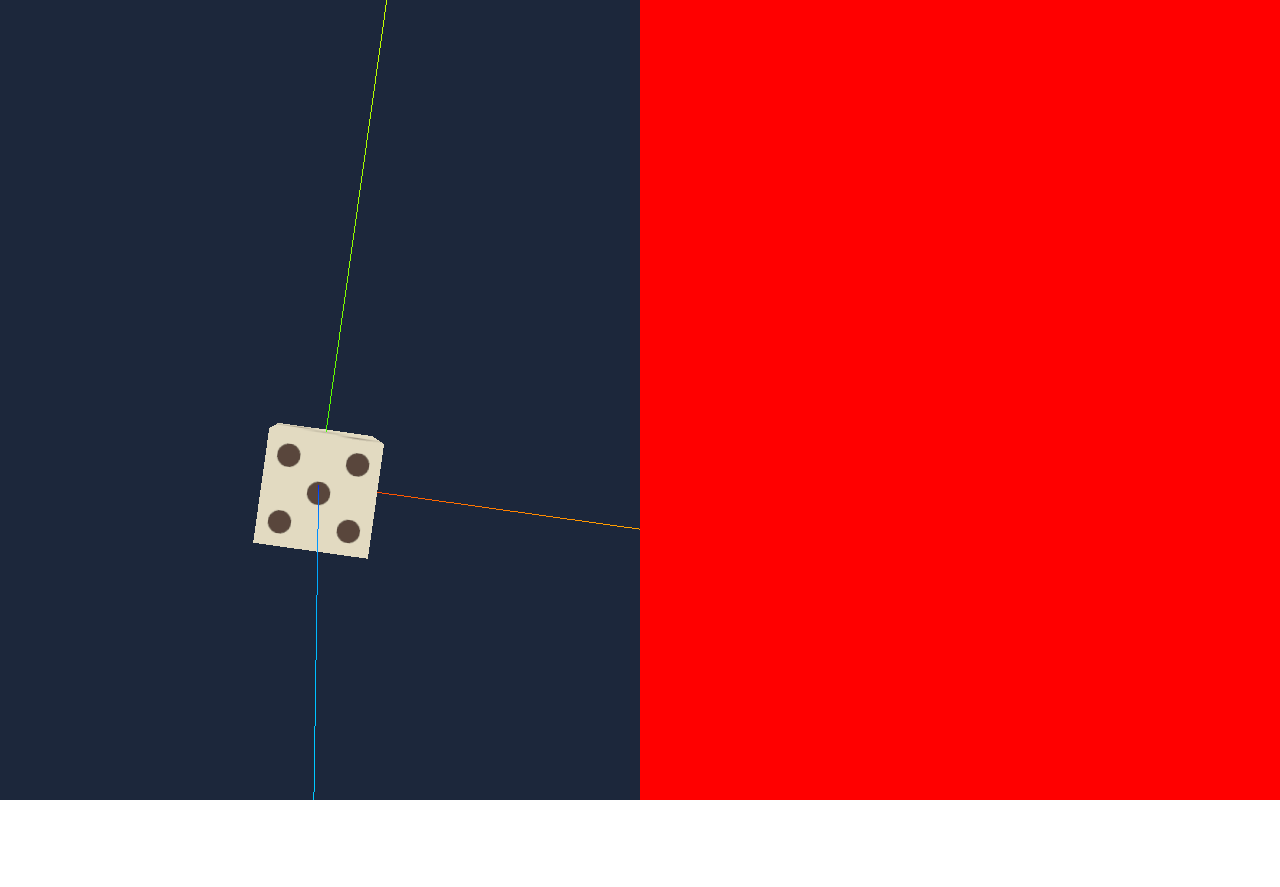
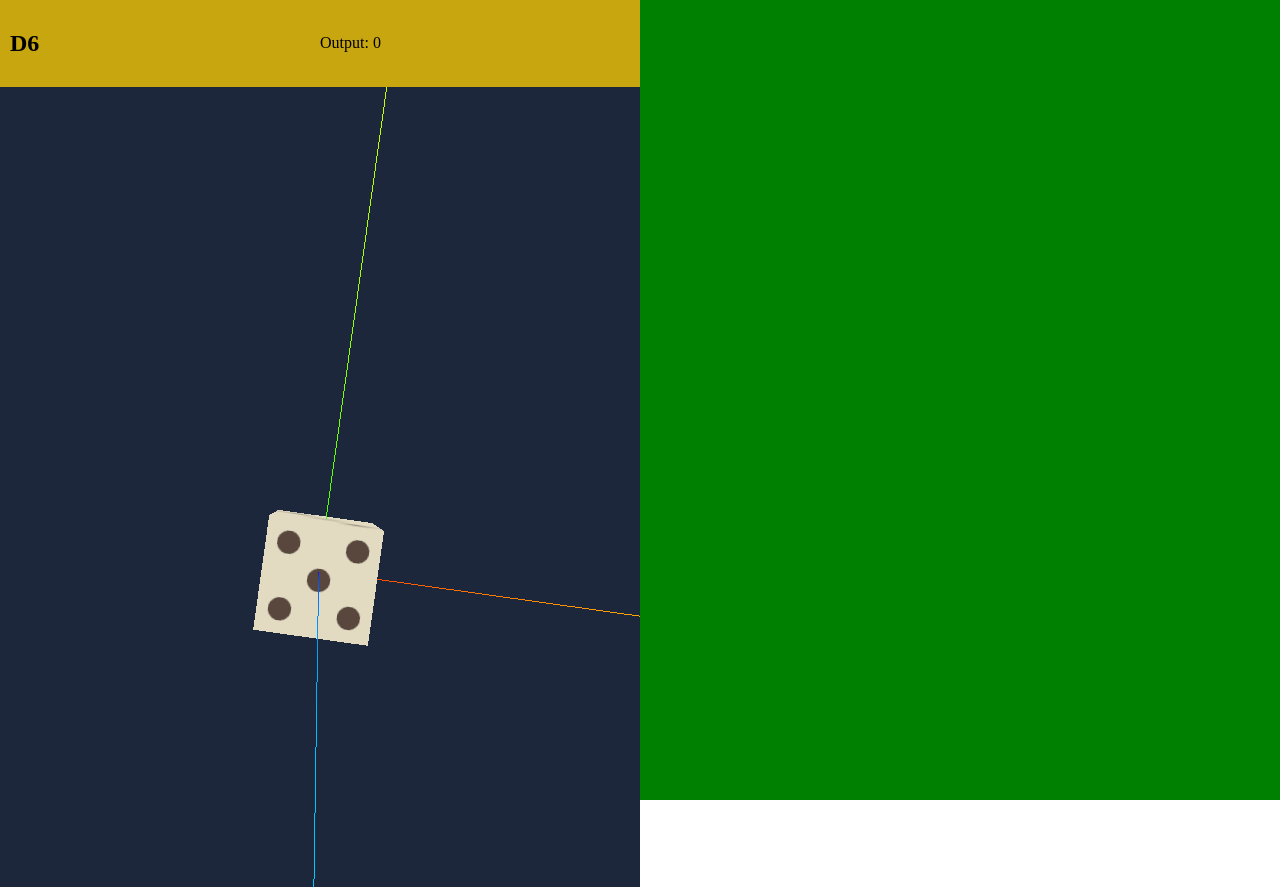
Before and after one commit to YanikaSher/Dice, a website built with Vite: page index.html in a window 1280 px wide. Before the commit the page ends 800 px from the top, so only its background shows below. Built offline with nearby package versions, Linux system fonts and the light colour scheme.

Commit message:
Add style file and output dice value to interface/ Now we can get dice value in a special interface field

```diff
--- a/index.html
+++ b/index.html
@@ -5,39 +5,17 @@
     <meta name="viewport" content="width=device-width, initial-scale=1.0" />
     <title>Test Three JS</title>
   </head>
-
   <body>
     <div class="main">
-      <section class="section-one" data-state="default"></section>
+      <section class="section-one" data-state="default">
+        <header class="dice-header">
+          <h1 class="dice-name">D6</h1>
+          <p class="dice-output">Output: 0</p>
+        </header>
+      </section>
       <section class="section-two"></section>
+      <link rel="stylesheet" href="style.css" />
     </div>
-    <style>
-      canvas {
-        height: 100%;
-        width: 100%;
-      }
-      .main {
-        display: flex;
-        width: 100%;
-        height: 100%;
-        flex-direction: row;
-      }
-      .section-one {
-
-        display: flex;
-        background-color: blue;
-        width: 50%;
-        height: 100vh;
-      }
-      .section-two {
-        width: 50%;
-
-        background-color: red;
-      }
-      body {
-        margin: 0px;
-      }
-    </style>
     <script type="module" src="/main.js"></script>
   </body>
 </html>
--- a/main.js
+++ b/main.js
@@ -2,6 +2,7 @@ import * as THREE from "three";
 import { getDiceRandomValue, convertRandomValue } from "./randomValues";
 
 const diceSection = document.querySelector(".section-one");
+const diceOutput = document.querySelector(".dice-output");
 const imagURLArray = [
   "/one.png",
   "/two.png",
@@ -16,6 +17,8 @@ const cubeSizes = {
 };
 
 let cubeMaterials = [];
+
+const diceState = diceSection.getAttribute("data-state");
 const backgroundColor = new THREE.Color("rgb(28, 39, 59)");
 const d6CubeColor = new THREE.Color("rgb(237, 229, 203)");
 
@@ -57,28 +60,24 @@ const exesHelper = new THREE.AxesHelper(5);
 scene.add(exesHelper);
 
 function animate() {
-  const diceState = diceSection.getAttribute("data-state");
-
-  if (diceState === "rotation") {
-    console.log("rotation");
+  const currentDiceState = diceSection.getAttribute("data-state");
+  if (currentDiceState === "rotation") {
     cube.rotation.x += Math.PI / 28;
     cube.rotation.y += Math.PI / 28;
     cube.rotation.z += Math.PI / 28;
     if (cube.rotation.x >= Math.PI * 4) {
-      console.log(cube.rotation.x);
-      console.log(Math.PI * 4);
       diceSection.setAttribute("data-state", "stop");
     }
   }
 
-  if (diceState === "default") {
+  if (currentDiceState === "default") {
     cube.rotation.x = 0;
     cube.rotation.y = 0;
     cube.rotation.z = 0;
   }
-  if (diceState === "stop") {
+  if (currentDiceState === "stop") {
     const randomValue = diceSection.getAttribute("data-value");
-    const randomValueObj = convertRandomValue(Number(randomValue))
+    const randomValueObj = convertRandomValue(Number(randomValue));
     if (cube.rotation.x >= randomValueObj.x) {
       cube.rotation.x -= Math.PI / 32;
     }
@@ -87,6 +86,14 @@ function animate() {
     }
     if (cube.rotation.z >= randomValueObj.z) {
       cube.rotation.z -= Math.PI / 32;
+    }
+    if (
+      (cube.rotation.z < randomValueObj.z) |
+      (cube.rotation.y < randomValueObj.y) |
+      (cube.rotation.x < randomValueObj.x)
+    ) {
+      const output = diceSection.getAttribute("data-value");
+      diceOutput.textContent = `Output: ${output}`;
     }
   }
 
@@ -104,6 +111,8 @@ window.addEventListener("resize", () => {
 });
 
 diceSection.addEventListener("click", () => {
-  diceSection.setAttribute("data-state", "rotation");
-  diceSection.setAttribute("data-value", `${getDiceRandomValue()}`);
+  if (diceState !== "rotation") {
+    diceSection.setAttribute("data-state", "rotation");
+    diceSection.setAttribute("data-value", `${getDiceRandomValue()}`);
+  }
 });
--- a/randomValues.js
+++ b/randomValues.js
@@ -5,7 +5,6 @@ const range = maxDiceValue - minDiceValue + minDiceValue;
 function getDiceRandomValue() {
   const randomValue = Math.random() * range;
   const result= Math.ceil(randomValue)
-  console.log(result)
   return  result;
 }
 function convertRandomValue(randomValue) {
--- /dev/null
+++ b/style.css
@@ -0,0 +1,36 @@
+.main {
+    display: flex;
+    width: 100%;
+    height: 100%;
+    flex-direction: row;
+  }
+  .section-one {
+
+    display: flex;
+    flex-direction: column;
+    background-color: blue;
+    width: 50%;
+    height: 100vh;
+  }
+  .section-two {
+    width: 50%;
+
+    background-color: green;
+  }
+  body {
+    margin: 0px;
+  }
+  .dice-header {
+    display: flex;
+    /* justify-content: space-around; */
+    align-items: center;
+    background-color: rgb(200, 166, 15);
+    padding: 10px;
+  }
+  .dice-name {
+    width: 50%;
+
+  }
+  .dice-output {
+    width: 50%;
+  }
```
Also changed, not shown: public/roundshadow.png (added).
